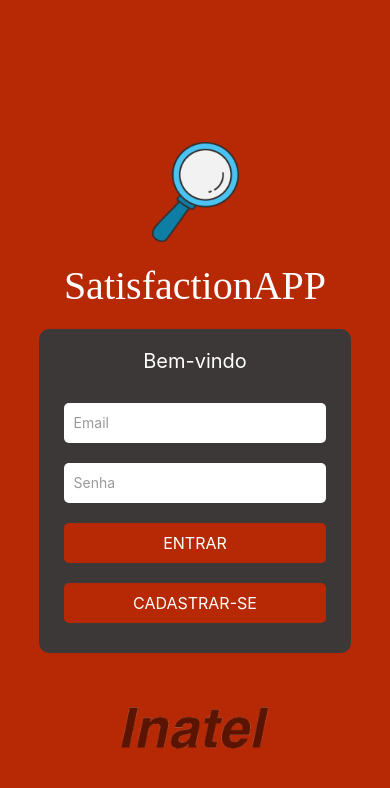
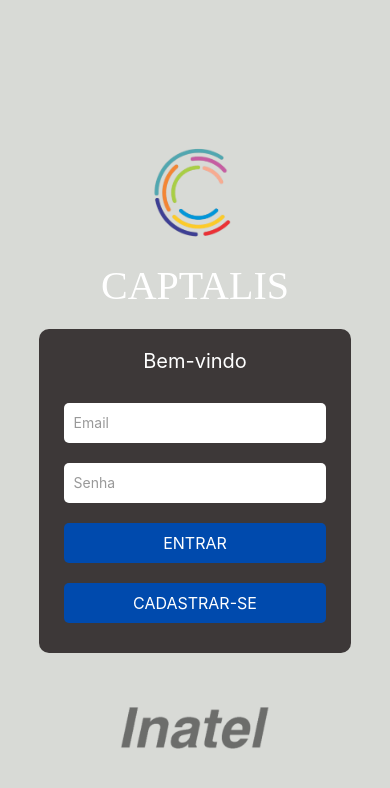
Before and after one commit to ggemelle/C317, a React Native app in the folder satisfactionAPP/frontend/: screen /PageCreatePergunta in a window 390 px wide. Both pictures are taken after a click on the button 26 px from the left and 32 px from the top of the page. Shown: the top 788 px of the page. Built offline with nearby package versions, Linux system fonts and the light colour scheme.

Commit message:
att color

```diff
--- a/satisfactionAPP/frontend/App.js
+++ b/satisfactionAPP/frontend/App.js
@@ -54,7 +54,7 @@
   return (
     <View style={styles.androidLarge1}>
       <Image style={styles.magnifyingGlassElementBackIcon} resizeMode="contain" source={Lupa} />
-      <Text style={styles.satisfactionapp}>SatisfactionAPP</Text>
+      <Text style={styles.satisfactionapp}>CAPTALIS</Text>
 
       <View style={styles.formContainer}>
         <Text style={styles.bemVindo}>Bem-vindo</Text>
@@ -108,7 +108,7 @@
 
 const styles = StyleSheet.create({
   androidLarge1: {
-    backgroundColor: '#b72805',
+    backgroundColor: '#D8DAD6',
     flex: 1,
     alignItems: 'center',
     justifyContent: 'center',
@@ -149,7 +149,7 @@
   },
   button: {
     width: '90%',
-    backgroundColor: '#b72805',
+    backgroundColor: '#004aad',
     borderRadius: 5,
     padding: 10,
     alignItems: 'center',
--- a/satisfactionAPP/frontend/pages/pageAdminPerguntas.js
+++ b/satisfactionAPP/frontend/pages/pageAdminPerguntas.js
@@ -45,7 +45,7 @@
 const styles = StyleSheet.create({
   container: {
     flex: 1,
-    backgroundColor: '#b72805',
+    backgroundColor: '#D8DAD6',
     alignItems: 'center',
     justifyContent: 'flex-start',
     paddingTop: 20,
--- a/satisfactionAPP/frontend/pages/pageAdminRespostas.js
+++ b/satisfactionAPP/frontend/pages/pageAdminRespostas.js
@@ -39,7 +39,7 @@
 const styles = StyleSheet.create({
   container: {
     flex: 1,
-    backgroundColor: '#b72805',
+    backgroundColor: '#D8DAD6',
     alignItems: 'center', // Centraliza o conteúdo horizontalmente
     paddingTop: 20, // Margem superior
   },
--- a/satisfactionAPP/frontend/pages/pageCreatePergunta.js
+++ b/satisfactionAPP/frontend/pages/pageCreatePergunta.js
@@ -139,7 +139,7 @@
   container: {
     flex: 1,
     padding: 20,
-    backgroundColor: '#b72805',
+    backgroundColor: '#D8DAD6',
   },
   title: {
     fontSize: 24,
--- a/satisfactionAPP/frontend/pages/pageCreateUser.js
+++ b/satisfactionAPP/frontend/pages/pageCreateUser.js
@@ -122,7 +122,7 @@
 
 const styles = StyleSheet.create({
   androidLarge1: {
-    backgroundColor: '#b72805',
+    backgroundColor: '#D8DAD6',
     flex: 1,
     alignItems: 'center',
     justifyContent: 'center',
--- a/satisfactionAPP/frontend/pages/pagePesquisaUser.js
+++ b/satisfactionAPP/frontend/pages/pagePesquisaUser.js
@@ -59,7 +59,7 @@
 
 const styles = StyleSheet.create({
   androidLarge1: {
-    backgroundColor: '#b72805',
+    backgroundColor: '#D8DAD6',
     flex: 1,
     width: '100%',
     height: '100%',
--- a/satisfactionAPP/frontend/pages/pageRespondeUser.js
+++ b/satisfactionAPP/frontend/pages/pageRespondeUser.js
@@ -99,7 +99,7 @@
 const styles = StyleSheet.create({
   container: {
     flex: 1,
-    backgroundColor: '#b72805',  // Mesma cor de fundo usada na tela principal
+    backgroundColor: '#D8DAD6',  // Mesma cor de fundo usada na tela principal
     alignItems: 'center',
     justifyContent: 'center',
     paddingHorizontal: 20,
```
Also changed, not shown: satisfactionAPP/frontend/assets/lupa.png.
